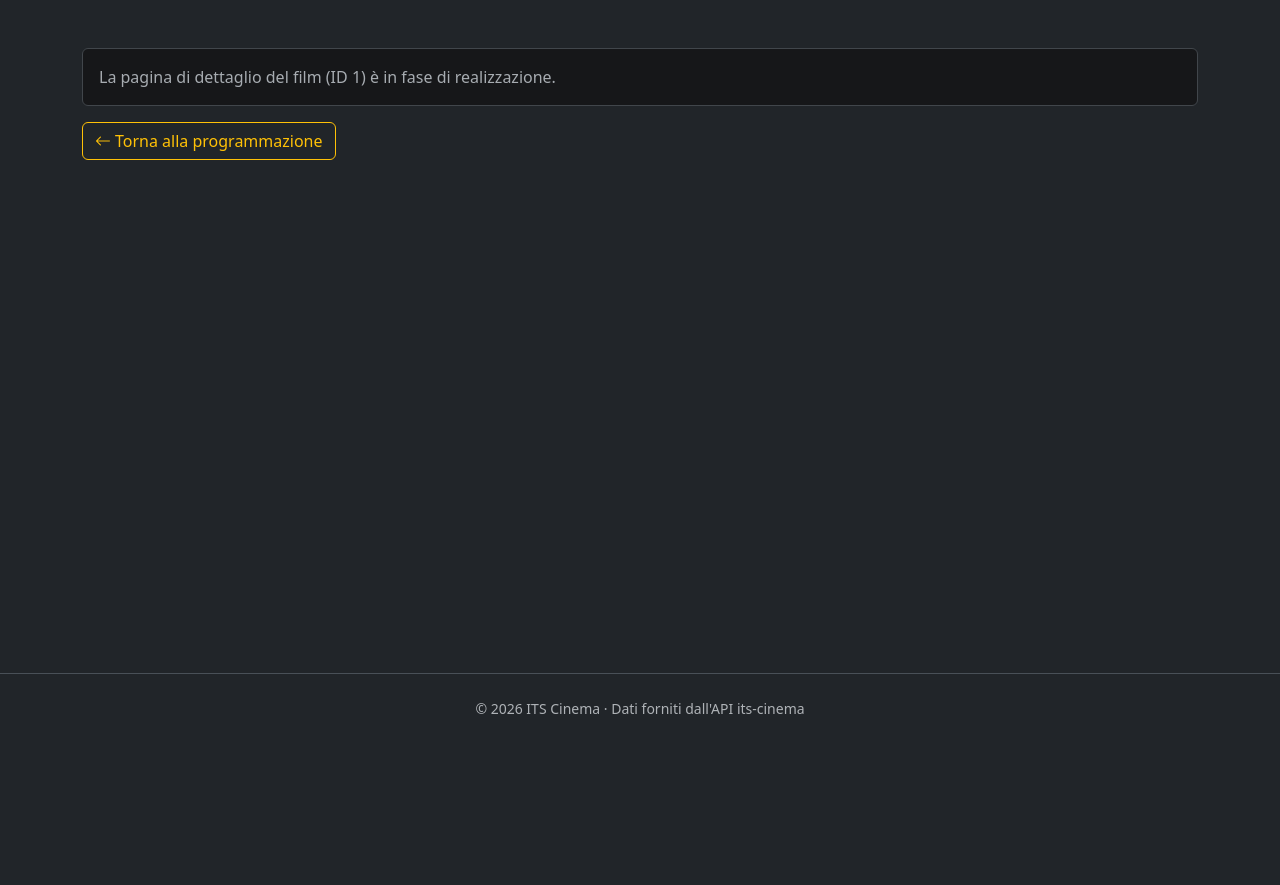
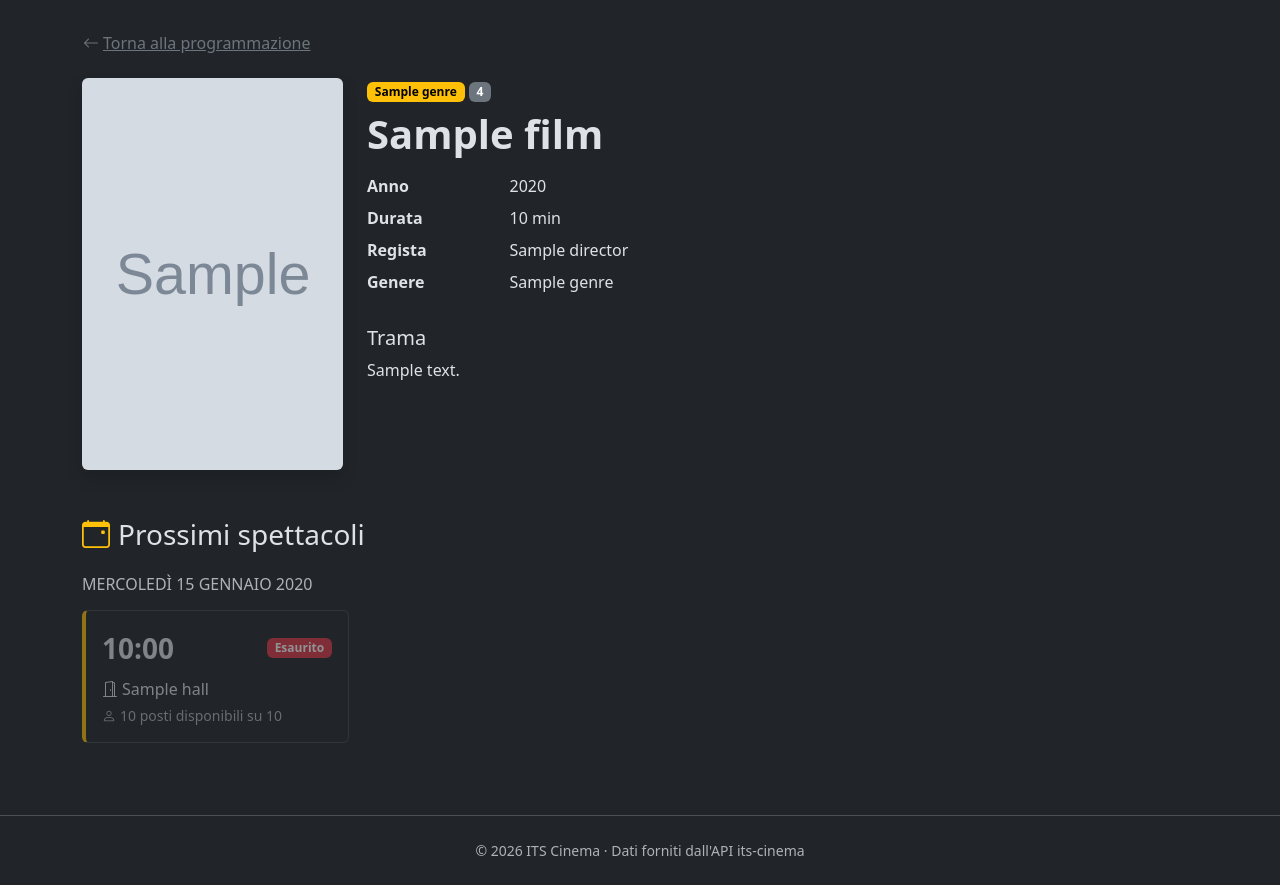
Before and after one commit to alessandrocolombo1105-ui/Cinema, a Django app: template cinema/templates/cinema/film_detail.html in a window 1280 px wide. Shown: the part 57-942 px from the top of the page. Before the commit the page ends 771 px from the top, so only its background shows below. Run offline with Django 5.2, Linux system fonts and the light colour scheme; the template is opened without the code that fills it: most values are stand-ins (such as "Sample title", 1, 10 or a date in 2020); grey boxes marked "Sample" are stand-in pictures.

Commit message:
Pagina di dettaglio film con elenco dei prossimi spettacoli

```diff
--- a/cinema/templates/cinema/film_detail.html
+++ b/cinema/templates/cinema/film_detail.html
@@ -1,14 +1,93 @@
 {% extends 'base.html' %}
+{% load cinema_extras %}
 
-{% block title %}Dettaglio film &middot; ITS Cinema{% endblock %}
+{% block title %}{% if film %}{{ film.title }}{% else %}Dettaglio film{% endif %} &middot; ITS Cinema{% endblock %}
 
 {% block content %}
-<div class="container py-5">
-  <div class="alert alert-secondary" role="status">
-    La pagina di dettaglio del film{% if film_id %} (ID {{ film_id }}){% endif %} è in fase di realizzazione.
-  </div>
-  <a href="{% url 'cinema:home' %}" class="btn btn-outline-warning">
+<div class="container py-4">
+  <a href="{% url 'cinema:home' %}" class="btn btn-link link-secondary px-0 mb-3">
     <i class="bi bi-arrow-left me-1"></i>Torna alla programmazione
   </a>
+
+  {% if error %}
+    <div class="alert alert-danger d-flex align-items-center" role="alert">
+      <i class="bi bi-exclamation-triangle-fill me-2"></i>{{ error }}
+    </div>
+  {% else %}
+    <div class="row g-4 align-items-start">
+      <div class="col-12 col-md-4 col-lg-3">
+        <div class="ratio film-poster detail-poster rounded overflow-hidden shadow mx-auto">
+          {% if film.poster_url %}
+            <img src="{{ film.poster_url }}" class="object-fit-cover"
+                 alt="Locandina di {{ film.title }}" referrerpolicy="no-referrer">
+          {% else %}
+            <div class="poster-placeholder d-flex align-items-center justify-content-center">
+              <i class="bi bi-film"></i>
+            </div>
+          {% endif %}
+        </div>
+      </div>
+
+      <div class="col-12 col-md-8 col-lg-9">
+        <div class="mb-2">
+          <span class="badge text-bg-warning">{{ film.genre }}</span>
+          {% if film.rating %}<span class="badge text-bg-secondary">{{ film.rating }}</span>{% endif %}
+        </div>
+        <h1 class="display-6 fw-bold">{{ film.title }}</h1>
+
+        <dl class="row mt-3 mb-4">
+          <dt class="col-4 col-sm-3 col-lg-2">Anno</dt>
+          <dd class="col-8 col-sm-9 col-lg-10">{{ film.year }}</dd>
+          <dt class="col-4 col-sm-3 col-lg-2">Durata</dt>
+          <dd class="col-8 col-sm-9 col-lg-10">{{ film.duration|durata }}</dd>
+          <dt class="col-4 col-sm-3 col-lg-2">Regista</dt>
+          <dd class="col-8 col-sm-9 col-lg-10">{{ film.director }}</dd>
+          <dt class="col-4 col-sm-3 col-lg-2">Genere</dt>
+          <dd class="col-8 col-sm-9 col-lg-10">{{ film.genre }}</dd>
+        </dl>
+
+        <h2 class="h5">Trama</h2>
+        <p>{{ film.description }}</p>
+      </div>
+    </div>
+
+    <section class="mt-5" aria-labelledby="spettacoli-title">
+      <h2 id="spettacoli-title" class="h3 mb-3">
+        <i class="bi bi-calendar-event text-warning me-2"></i>Prossimi spettacoli
+      </h2>
+
+      {% for day in screening_days %}
+        <h3 class="h6 text-uppercase text-body-secondary mt-4 mb-3">{{ day.date|date:"l j F Y" }}</h3>
+        <div class="row row-cols-1 row-cols-sm-2 row-cols-md-3 row-cols-xl-4 g-3">
+          {% for screening in day.screenings %}
+            <div class="col">
+              <div class="card h-100 screening-card{% if screening.seats_status == 'sold_out' %} opacity-50{% endif %}">
+                <div class="card-body">
+                  <div class="d-flex justify-content-between align-items-center mb-2">
+                    <span class="fs-3 fw-bold">{{ screening.starts_at|time:"H:i" }}</span>
+                    {% if screening.seats_status == 'sold_out' %}
+                      <span class="badge text-bg-danger">Esaurito</span>
+                    {% elif screening.seats_status == 'low' %}
+                      <span class="badge text-bg-warning">Ultimi posti</span>
+                    {% else %}
+                      <span class="badge text-bg-success">Disponibile</span>
+                    {% endif %}
+                  </div>
+                  <p class="mb-1"><i class="bi bi-door-open me-1"></i>{{ screening.hall.name }}</p>
+                  <p class="small text-body-secondary mb-0">
+                    <i class="bi bi-person me-1"></i>{{ screening.available_seats }}
+                    post{{ screening.available_seats|pluralize:"o,i" }} disponibil{{ screening.available_seats|pluralize:"e,i" }}
+                    su {{ screening.hall.capacity }}
+                  </p>
+                </div>
+              </div>
+            </div>
+          {% endfor %}
+        </div>
+      {% empty %}
+        <div class="alert alert-info" role="status">Non ci sono spettacoli in programma per questo film.</div>
+      {% endfor %}
+    </section>
+  {% endif %}
 </div>
 {% endblock %}
--- a/cinema/templates/cinema/home.html
+++ b/cinema/templates/cinema/home.html
@@ -1,4 +1,5 @@
 {% extends 'base.html' %}
+{% load cinema_extras %}
 
 {% block title %}Film in programmazione &middot; ITS Cinema{% endblock %}
 
@@ -38,7 +39,7 @@
               </div>
               <h2 class="h5 card-title">{{ film.title }}</h2>
               <p class="small text-body-secondary mb-2">
-                {{ film.year }} &middot; {{ film.duration }} min &middot; {{ film.director }}
+                {{ film.year }} &middot; {{ film.duration|durata }} &middot; {{ film.director }}
               </p>
               <p class="card-text small flex-grow-1">{{ film.description|truncatewords:20 }}</p>
               <a href="{% url 'cinema:film_detail' %}?id={{ film.id }}" class="btn btn-warning w-100 mt-2">
--- /dev/null
+++ b/cinema/templatetags/cinema_extras.py
@@ -0,0 +1,14 @@
+from django import template
+
+register = template.Library()
+
+
+@register.filter
+def durata(minutes):
+    """Formatta una durata espressa in minuti: 94 -> "1 h 34 min"."""
+    try:
+        minutes = int(minutes)
+    except (TypeError, ValueError):
+        return ''
+    hours, mins = divmod(minutes, 60)
+    return f'{hours} h {mins:02d} min' if hours else f'{mins} min'
--- a/static/css/style.css
+++ b/static/css/style.css
@@ -13,6 +13,21 @@
   background-color: var(--bs-secondary-bg);
   color: var(--bs-secondary-color);
   font-size: 4rem;
+}
+
+/* Pagina di dettaglio: su mobile la locandina non occupa tutta la larghezza */
+.detail-poster {
+  max-width: 280px;
+}
+
+@media (min-width: 768px) {
+  .detail-poster {
+    max-width: none;
+  }
+}
+
+.screening-card {
+  border-left: 4px solid var(--bs-warning);
 }
 
 .film-card {
```
Also changed, not shown: cinema/services.py (+14 -0 lines), cinema/tests.py (+88 -3 lines), cinema/views.py (+48 -2 lines), templates/404.html (added, +12 -0 lines), cinema/templatetags/__init__.py (added).
